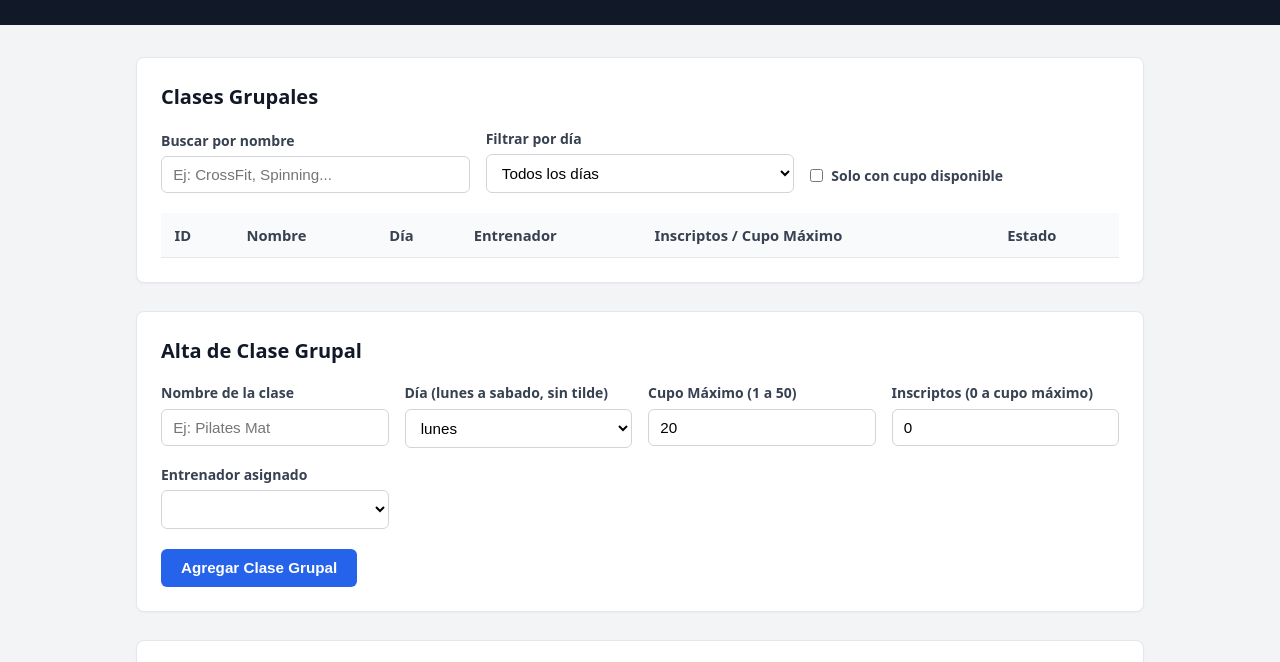
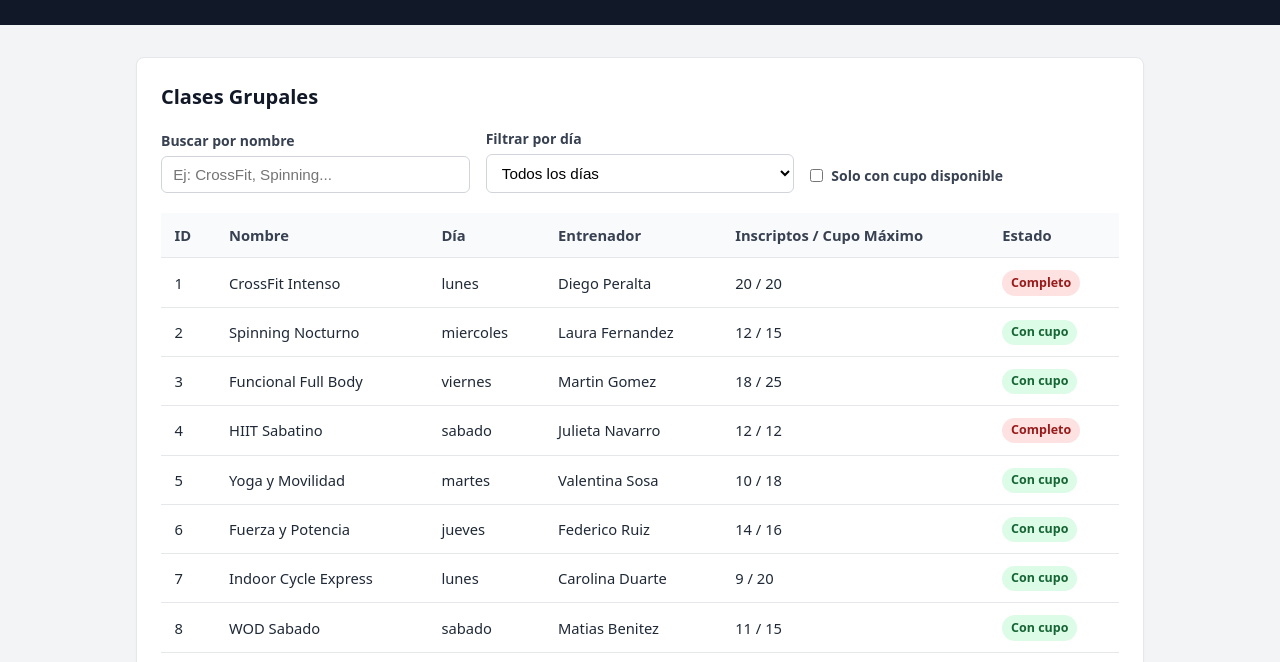
Before and after one commit to nachoaviles09/tp1-frontend-aviles, a plain HTML site: page index.html in a window 1280 px wide. Shown: the part 100-762 px from the top of the page. Drawn offline with Linux system fonts and the light colour scheme; files that its build step writes are made by us from their sources.

Commit message:
Add files via upload

```diff
--- a/index.html
+++ b/index.html
@@ -4,7 +4,7 @@
   <meta charset="UTF-8">
   <meta name="viewport" content="width=device-width, initial-scale=1.0">
   <title>TP1 Frontend - Ficha 4: Gimnasio</title>
-  <link rel="stylesheet" href="estilos.css">
+  <link rel="stylesheet" href="css/estilos.css">
 </head>
 <body>
   <header class="header">
@@ -135,7 +135,7 @@
     </section>
   </main>
 
-  <script src="datos.js"></script>
-  <script src="app.js"></script>
+  <script src="js/datos.js"></script>
+  <script src="js/app.js"></script>
 </body>
 </html>
```
